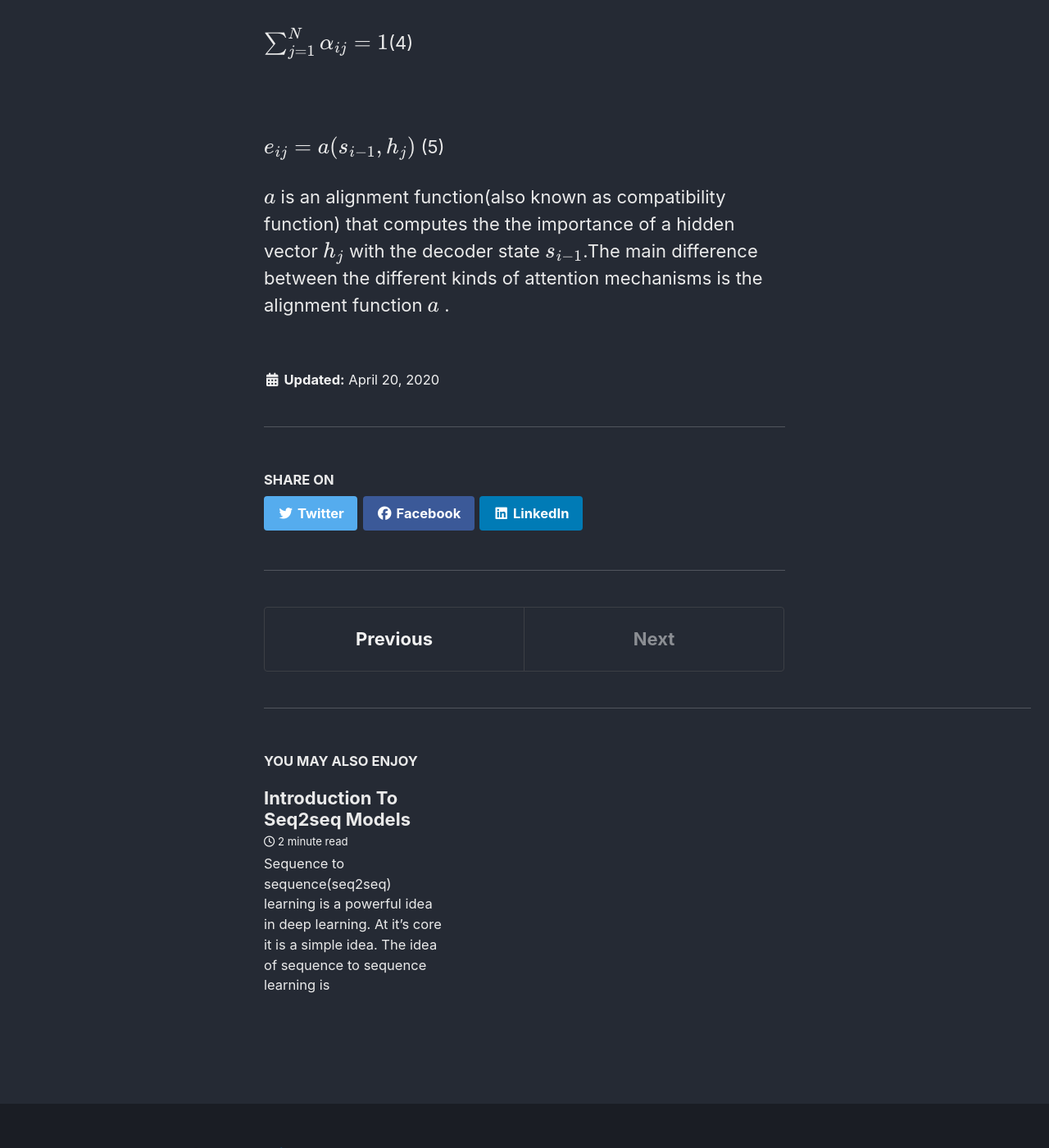
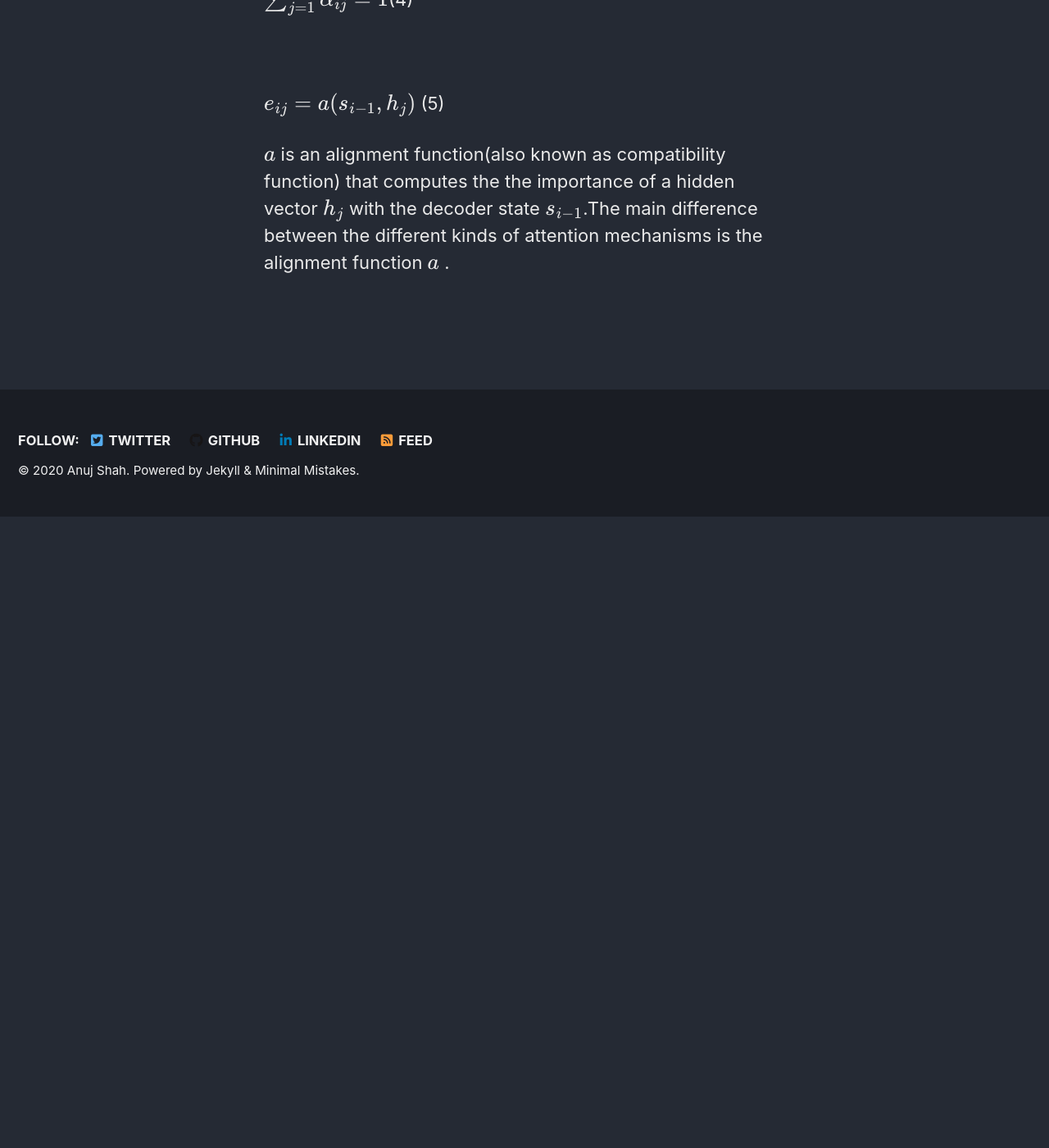
Before and after one commit to anuj1729/anuj1729.github.io, a Jekyll site: the page built from _posts/2020-04-20-introduction-to-attention-mechanism.md, in a window 1280 px wide and 1400 px high, scrolled down 4208 px. Shown: the whole window at 82% size. Built offline with Jekyll 4.4.1, drawn with Linux system fonts in a browser that asks for light colours; cached includes are drawn as plain includes; nearby versions of some CDN libraries; formulas are drawn with MathJax 3; after the commit the page ends 4838 px from its top, so only the background shows below that.

Commit message:
Update config, change post layout

```diff
--- a/_config.yml
+++ b/_config.yml
@@ -290,7 +290,7 @@ defaults:
       path: ""
       type: posts
     values:
-      layout: single
+      layout: archive
       author_profile: false
       read_time: true
       comments: # true
```
